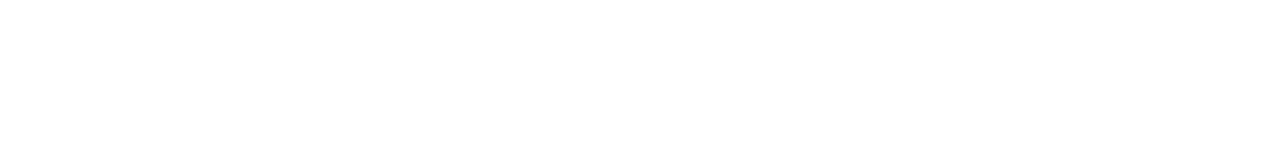
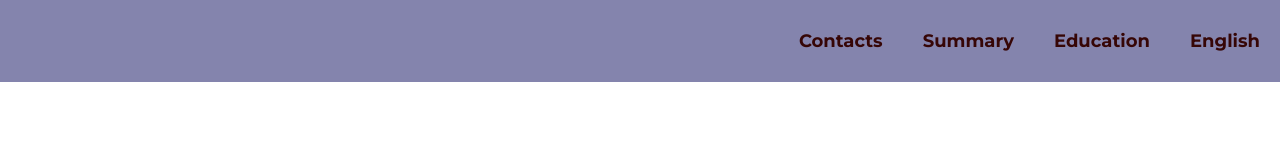
Before and after one commit to zts19/rsschool-cv, a plain HTML site: page index.html in a window 1280 px wide. Drawn offline with Linux system fonts and the light colour scheme.

Commit message:
feat: add navigation

```diff
--- a/index.html
+++ b/index.html
@@ -14,7 +14,14 @@
 <body>
     <header class="header">
         <div class="container">
-
+            <nav class="nav">
+                <ul class="nav-list">
+                    <li class="nav-item"><a href="#contacts" class="nav-link">Contacts</a></li>
+                    <li class="nav-item"><a href="#summary" class="nav-link">Summary</a></li>
+                    <li class="nav-item"><a href="#education" class="nav-link">Education</a></li>
+                    <li class="nav-item"><a href="#english" class="nav-link">English</a></li>
+                </ul>
+            </nav>
         </div>
     </header>
 
--- a/style.css
+++ b/style.css
@@ -1,11 +1,17 @@
 * {
     box-sizing: border-box;
+}
+
+html {
+    scroll-behavior: smooth;
 }
 
 body {
     display: flex;
     flex-direction: column;
     justify-content: space-between;
+    padding: 0;
+    margin: 0;
     font-family: 'Montserrat', sans-serif;
 }
 
@@ -13,3 +19,23 @@ body {
     max-width: 1440px;
     margin: 0 auto;
 }
+
+.header {
+    background-color: rgb(132, 132, 173);
+}
+
+.nav-list {
+    display: flex;
+    justify-content: flex-end;
+    align-items: center;
+    list-style: none;
+}
+
+.nav-link {
+    padding: 0 20px;
+    line-height: 50px;
+    text-decoration: none;
+    color: rgb(54, 6, 6);
+    font-size: 18px;
+    font-weight: bold;
+}
```
